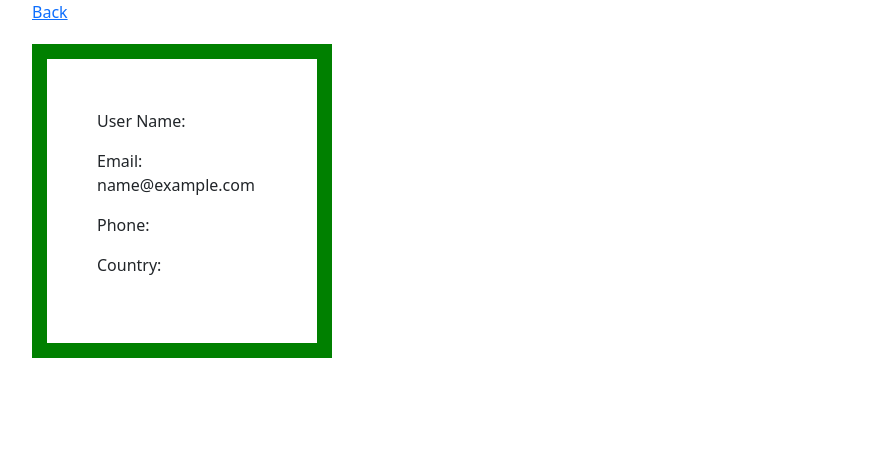
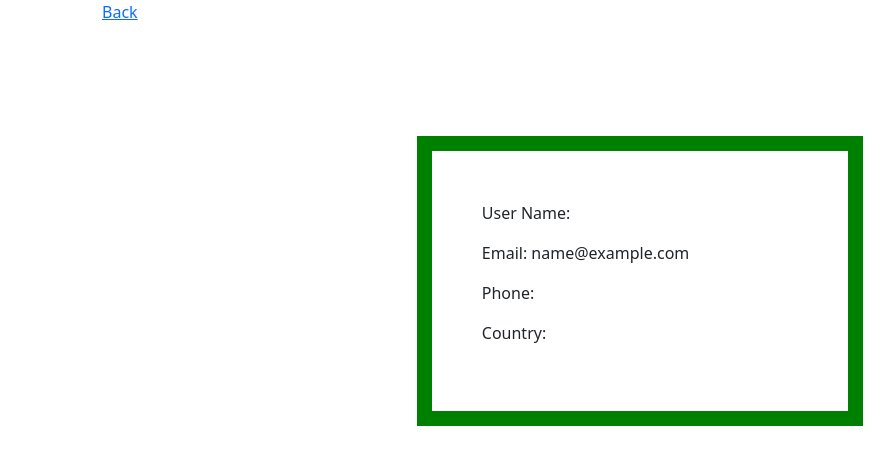
Before and after one commit to sau975/togethring-assignment, an Angular app in the folder togethring-webapp/: page /profile in a window 1280 px wide. Shown: the top 464 px of the page, without its empty margins (0-894 px from the left). Built offline with nearby package versions, Linux system fonts and the light colour scheme; sample sign-in values are in the browser's storage; what @ctrl/ngx-emoji-mart, primeng would draw is missing.

Commit message:
UI Updated

```diff
--- a/togethring-webapp/src/app/app.component.html
+++ b/togethring-webapp/src/app/app.component.html
@@ -1,5 +1,5 @@
 <body>
-  <div class="container" style="margin-left: 0px;">
+  <div class="container">
     <router-outlet></router-outlet>
   </div>
 </body>
--- a/togethring-webapp/src/app/home/components/home/home.component.css
+++ b/togethring-webapp/src/app/home/components/home/home.component.css
@@ -1,20 +1,7 @@
 /* Style the header with a grey background and some padding */
 .header {
-  overflow: hidden;
   background-color: #f1f1f1;
   padding: 20px 10px;
-}
-
-/* Add media queries for responsiveness - when the screen is 500px wide or less, stack the links on top of each other */
-@media screen and (max-width: 500px) {
-  .header a {
-    float: none;
-    display: block;
-    text-align: left;
-  }
-  .header-right {
-    float: none;
-  }
 }
 
 img {
--- a/togethring-webapp/src/app/home/components/home/home.component.html
+++ b/togethring-webapp/src/app/home/components/home/home.component.html
@@ -1,8 +1,9 @@
-<p-sidebar [(visible)]="displayLeftSideBar" position="left" [modal]="false" [showCloseIcon]="false" p-sidebar-full>
+<div style="height: auto; width: 100%;">
+  <p-sidebar position="top" [showCloseIcon]="true" [style]="{'width':'40%'}" [(visible)]="displayLeftSideBar" position="left" [baseZIndex]="9999999" [modal]="false" [showCloseIcon]="false">
     <div class="header">
-    <div style="float: right;">
+      <div style="float: right; margin-right: 10%;">
         <button #btn type="button" pButton (click)="menu.toggle($event)"><i class="pi pi-ellipsis-v"></i></button>
-      <p-tieredMenu #menu [model]="items" [popup]="true"></p-tieredMenu>
+        <p-tieredMenu [style]="{'width':'18%'}" [showTransitionOptions]="'0ms'" [hideTransitionOptions]="'0ms'" #menu [model]="items" [popup]="true"></p-tieredMenu>
       </div>
       <div>
         <a [routerLink]="'/profile'"><img src="/assets/img_avatar.png" alt="Avatar"></a>
@@ -23,7 +24,7 @@
     </div>
   </p-sidebar>
 
-<p-sidebar [(visible)]="displayRightSideBar" position="right" [modal]="false">
+  <p-sidebar [style]="{'width':'60%'}" [(visible)]="displayRightSideBar" position="right" [modal]="false">
     <legend *ngIf="user">{{user.first_name}} {{user.last_name}}</legend> <br>
     <p style="text-align: right;">Hi...</p>
     <p style="text-align: right;">How are you?</p>
@@ -32,3 +33,4 @@
     <emoji-mart class="emoji-mart" *ngIf="showEmojiPicker" (emojiSelect)="addEmoji($event)" title="Pick your emoji…"></emoji-mart>
     <button class="btn btn-success mt-3" type="button" (click)="send()">Send</button>
   </p-sidebar>
+</div>
--- a/togethring-webapp/src/app/home/components/profile/profile.component.css
+++ b/togethring-webapp/src/app/home/components/profile/profile.component.css
@@ -1,5 +1,5 @@
 div {
-  width: 300px;
+  width: 40%;
   border: 15px solid green;
   padding: 50px;
   margin: 20px;
@@ -8,3 +8,10 @@ div {
 a {
   margin-left: 20px;
 }
+
+.user-details {
+  display: block;
+  margin-right: auto;
+  margin-left: auto;
+  margin-top: 10%;
+}
--- a/togethring-webapp/src/app/home/components/profile/profile.component.html
+++ b/togethring-webapp/src/app/home/components/profile/profile.component.html
@@ -1,6 +1,6 @@
 <a [routerLink]="'/home'">Back</a>
 
-<div>
+<div class="user-details">
   <p>User Name: {{userDetails.userName}}</p>
   <p>Email: {{userDetails.email}}</p>
   <p>Phone: {{userDetails.phone}}</p>
--- a/togethring-webapp/src/app/login/components/login-form/login-form.component.css
+++ b/togethring-webapp/src/app/login/components/login-form/login-form.component.css
@@ -1,3 +1,10 @@
 .error {
   color: red;
 }
+
+.loginBox {
+  display: block;
+  margin-right: auto;
+  margin-left: auto;
+  margin-top: 10%;
+}
--- a/togethring-webapp/src/app/login/components/login-form/login-form.component.html
+++ b/togethring-webapp/src/app/login/components/login-form/login-form.component.html
@@ -15,7 +15,7 @@
           <input type="password" class="form-control" formControlName="password"/>
         </div>
       </div>
-      <div class="col-xs-12 form-group text-right mt-3">
+      <div class="col-xs-12 form-group mt-3">
         <button class="btn btn-success" type="submit" [disabled]="!form.valid">Login</button>
       </div>
     </form>
--- a/togethring-webapp/src/app/registration/components/registration-form/registration-form.component.css
+++ b/togethring-webapp/src/app/registration/components/registration-form/registration-form.component.css
@@ -0,0 +1,6 @@
+.registrationBox {
+  display: block;
+  margin-right: auto;
+  margin-left: auto;
+  margin-top: 10%;
+}
--- a/togethring-webapp/src/app/registration/components/registration-form/registration-form.component.html
+++ b/togethring-webapp/src/app/registration/components/registration-form/registration-form.component.html
@@ -1,5 +1,5 @@
 <div class="container">
-  <div class="col-md-6 col-md-offset-3 loginBox">
+  <div class="col-md-6 col-md-offset-3 registrationBox">
       <h3>Registration</h3>
       <p *ngIf="message" class="text-center error">{{message}}</p>
     <form [formGroup]="form" (ngSubmit)="register()">
```
Lines whose indentation alone changed are shown as unchanged.
